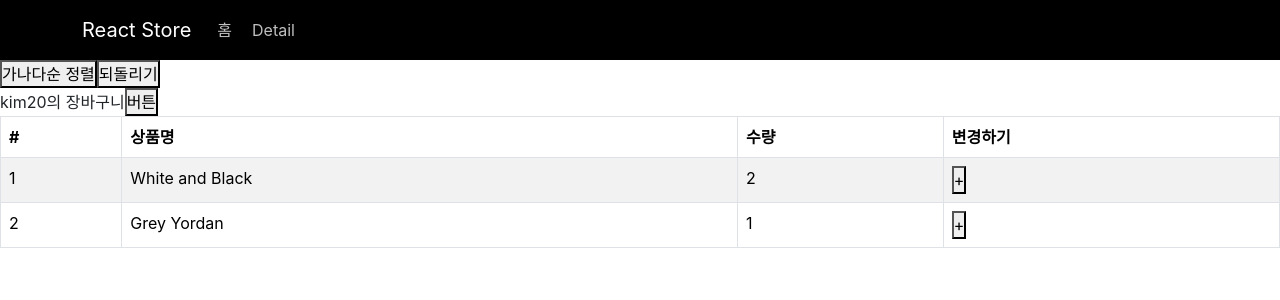
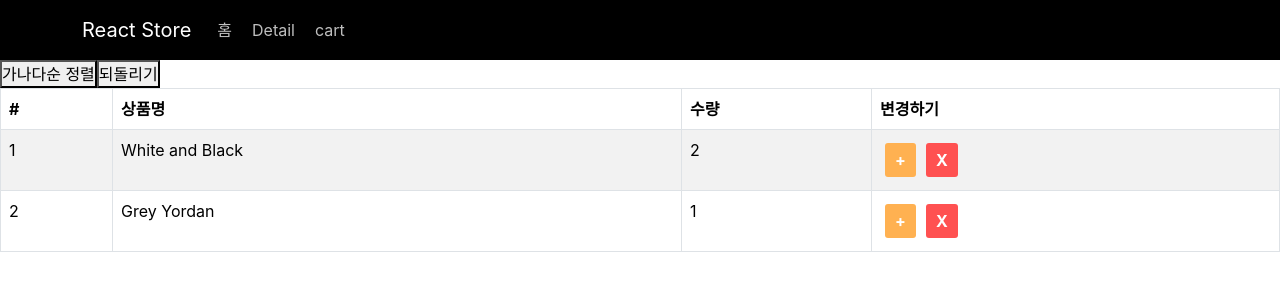
Before and after one commit to kimbyeol1009/reactMaster2, a React (Create React App) app: page /cart in a window 1280 px wide. Shown: the top 300 px of the page. Built offline with nearby package versions, Linux system fonts and the light colour scheme.

Commit message:
2025.01.30

```diff
--- a/src/App.css
+++ b/src/App.css
@@ -64,3 +64,21 @@
   font-weight: bold;
   font-family: sans-serif;
 }
+.button {
+  margin : 5px;
+  border: none;
+  padding : 5px 10px;
+  font-weight: bold;
+  color : rgb(255, 255, 255);
+  background-color: rgb(255, 177, 81);
+  border-radius: 3px;
+}
+.button2 {
+  margin : 5px;
+  border: none;
+  padding : 5px 10px;
+  font-weight: bold;
+  color : rgb(255, 255, 255);
+  background-color: rgb(255, 81, 81);
+  border-radius: 3px;
+}
--- a/src/App.jsx
+++ b/src/App.jsx
@@ -31,6 +31,8 @@ function App() {
             <Nav className="me-auto">
               <Link className="linkButton" to="/">홈</Link>
               <Link className="linkButton" to="/detail">Detail</Link>
+              <Link className="linkButton" to="/cart">cart</Link>
+
 
               {/*
               navigate함수임! : 페이지를 이동시켜준다
@@ -83,12 +85,44 @@ function App() {
                  : null}
             </div>
           }/>
+          <Route path="/detail" element={
+            <div>
+                <div className="image-gallery">
+                  {shoes.map(function(a, i) {
+                    return (
+                      <div key={i} className="image-item">
+                        <Card data={shoes[i]} i={i+1}/>
+                      </div>)})}
+                </div>
+
+                {show == true?
+                <button onClick={()=>{
+                  setNum(num+1);
+                  axios.get(`https://codingapple1.github.io/shop/data${num}.json`)
+                  .then((결과)=>{
+                    console.log(결과.data);
+                    let shoe = [...shoes, ...결과.data];
+                    setShoes(shoe);
+                  })
+                  .catch((결과)=>{
+                    console.log(결과.data);
+                    if(typeof 결과.data=="undefined"){setShow(false)}
+                    console.log('실패함ㅅㄱ');
+                  })
+                  // 여러개 get요청할때 Promise.all을 쓰면 된다.
+                  // Promise.all([axios.get('/url1'), axios.get('/url2')])
+                  // .then()
+                  // .catch()
+                }}>더보기</button>
+                 : null}
+            </div>
+          }/>
           <Route path="/detail/:id" element={
             <Context1.Provider value={{stock, shoes}}>
               <Detail shoe={shoes}/>
             </Context1.Provider>
             }></Route>
-
+          <Route path="/cart" element={<Cart/>}></Route>
           {/* Nested Routes : 태그안에 태그가 들어간 라우터 형식, /about/member, /about/location 을 뜻함 */}
           <Route path="/about" element={<About/>}>
             <Route path ="member" element={<div>멤버임</div>}/>
--- a/src/routes/Cart.jsx
+++ b/src/routes/Cart.jsx
@@ -1,7 +1,7 @@
 import React from 'react'
 import Table from 'react-bootstrap/Table';
 import { useDispatch, useSelector } from 'react-redux';
-import { changeName,changeAge } from '../store';
+import {changeCnt, removeItem } from '../store';
 
 const Cart = () => {
   let a = useSelector((state)=>{return state})
@@ -9,8 +9,6 @@ const Cart = () => {
 
   return (
     <div>
-      {a.user.name}{a.user.age}의 장바구니
-      <button onClick={()=>{dispatch(changeAge(100))}}>버튼</button>
       <Table striped bordered hover>
         <thead>
           <tr>
@@ -29,7 +27,9 @@ const Cart = () => {
                 <td>{item.name}</td>
                 <td>{item.count}</td>
                 <td>
-                  <button onClick={()=>{dispatch(changeName())}}>+</button>
+                  <button className="button" onClick={(id)=>{dispatch(changeCnt(item.id))}}>+</button>
+                  <button className="button2"
+                  onClick = {(id)=>{dispatch(removeItem(item.id))}}>X</button>
                 </td>
               </tr>
               )})
--- a/src/routes/Detail.jsx
+++ b/src/routes/Detail.jsx
@@ -1,19 +1,17 @@
 import React, { useContext, useEffect, useState } from 'react';
 import { useParams } from 'react-router-dom';
 import { Nav } from 'react-bootstrap';
-import {Context1} from "../App";
-
+import { useDispatch, useSelector } from 'react-redux';
+import { changeCartCnt, changeCnt } from '../store';
 
 function Detail(props){
-    let {stock, shoes} = useContext(Context1)
     let [num, setNum] = useState('');
     let [fade2, setFade2] = useState('');
     useEffect(()=>{
-
         if(isNaN(num)==true){window.alert('그러지마세요'); }
         let timer = setTimeout(()=>{setAlert(alert=false);},3000)
         setFade2('end');
-        return ()=>{clearTimeout(timer); setFade2('end');} //타이머 기능 제거해주는 함수이다. return은 기존코드 치워주는건데 백만개 생성될 타이머 밀고 useEffect실행해주세요
+        return ()=>{clearTimeout(timer); setFade2('');} //타이머 기능 제거해주는 함수이다. return은 기존코드 치워주는건데 백만개 생성될 타이머 밀고 useEffect실행해주세요
     }
     , [num])
     let [count,setCount] = useState(3);
@@ -21,19 +19,25 @@ function Detail(props){
     let {id} =  useParams();
     let index =props.shoe.find( function(i){return i.id == id});
     let [tab, setTab] = useState(0);
+    let a = useSelector((state)=>{return state});
+    let dispatch = useDispatch();
+
     return (
         <div className={`container start ${fade2}`}>
         {alert==true ?  <div className="alert alert-warning">{count}초이내 구매시 할인</div> : null}
           <div className="row">
               <div className="col-md-6">
-                  <img src={`https://codingapple1.github.io/shop/shoes${props.i}.jpg`} width="100%" alt="" />
+                  <img src={`https://codingapple1.github.io/shop/shoes${index.id+1}.jpg`} width="100%" alt="nope" />
               </div>
               <div className="col-md-6">
                   <h4 className="pt-5">{index.title}</h4>
                   <p>{index.content}</p>
                   <p>{index.price}</p>
                   <input onChange={(e)=>{setNum(e.target.value)}} />
-                  <button className="btn btn-danger">주문하기</button>
+                  <button className="btn btn-danger" onClick={(id)=>{
+                    dispatch(changeCartCnt({id : index.id,count : Number(num)}));
+                    console.log(num);
+                  }}>주문하기</button>
               </div>
           </div>
 
--- a/src/store.jsx
+++ b/src/store.jsx
@@ -15,7 +15,7 @@ import user from "./store/userSlice";
 //     }
 // })
 // 2. export해주기
-export let {changeName, changeAge} = user.actions
+// export let {changeName, changeAge} = user.actions
 
 let stock = createSlice({
     name : 'stock',
@@ -26,8 +26,23 @@ let cart = createSlice({
     initialState: [
         {id : 0, name : 'White and Black', count : 2},
         {id : 2, name : 'Grey Yordan', count : 1}
-      ]
+      ],
+      reducers:{
+          changeCnt(state, action){
+              let item = state.find((item)=>item.id===action.payload)
+              item.count+=1
+          },
+          changeCartCnt(state, action){
+            let {id,name,count} = action.payload
+            let item = state.find((item)=>item.id===id)
+            item.count += count
+        },
+        removeItem(state,action){
+            return state.filter((item)=>item.id!==action.payload)
+        }
+      }
 })
+export let {changeCnt,changeCartCnt,removeItem} = cart.actions
 
 export default configureStore({
     reducer:{
--- a/src/store/userSlice.jsx
+++ b/src/store/userSlice.jsx
@@ -10,7 +10,7 @@ let user = createSlice({
         },
         changeAge(state,a){
             state.age +=a.payload
-        }
+        },
     }
 })
 export let {changeName, changeAge} = user.actions
```
